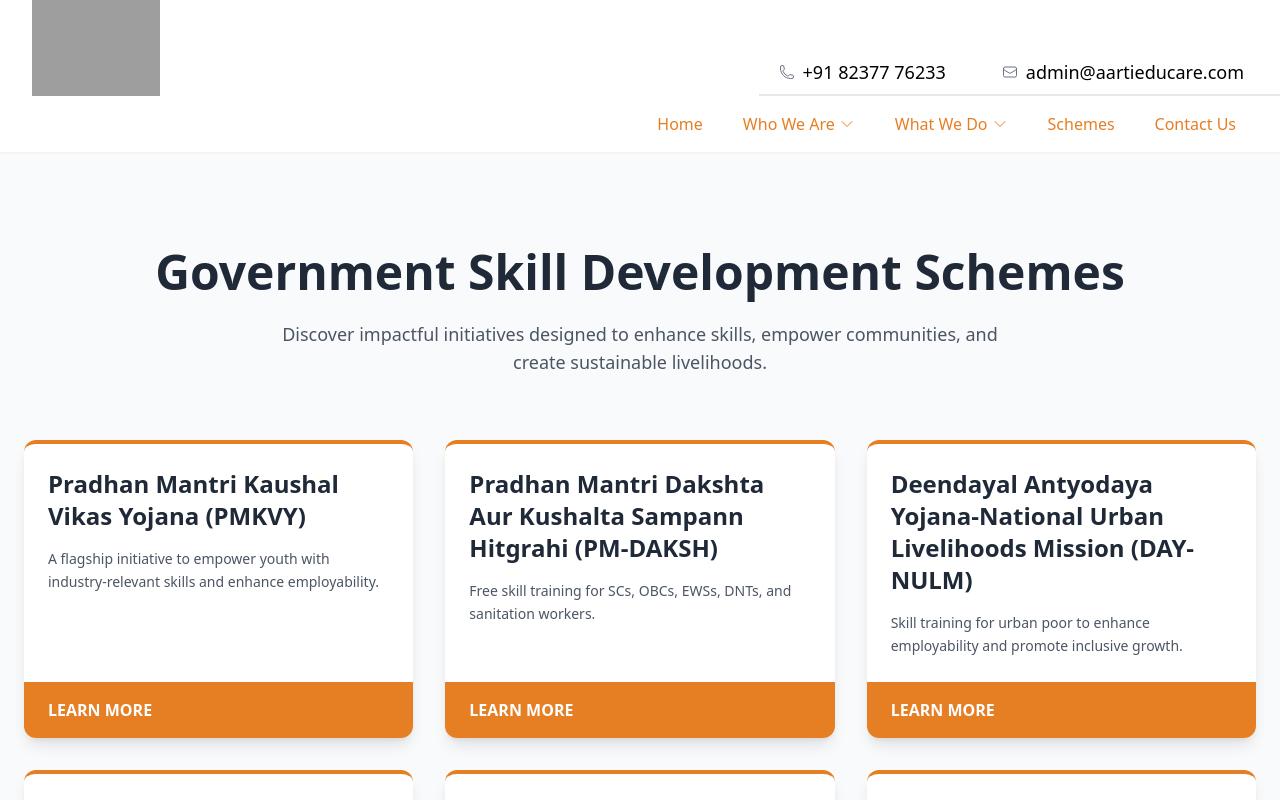
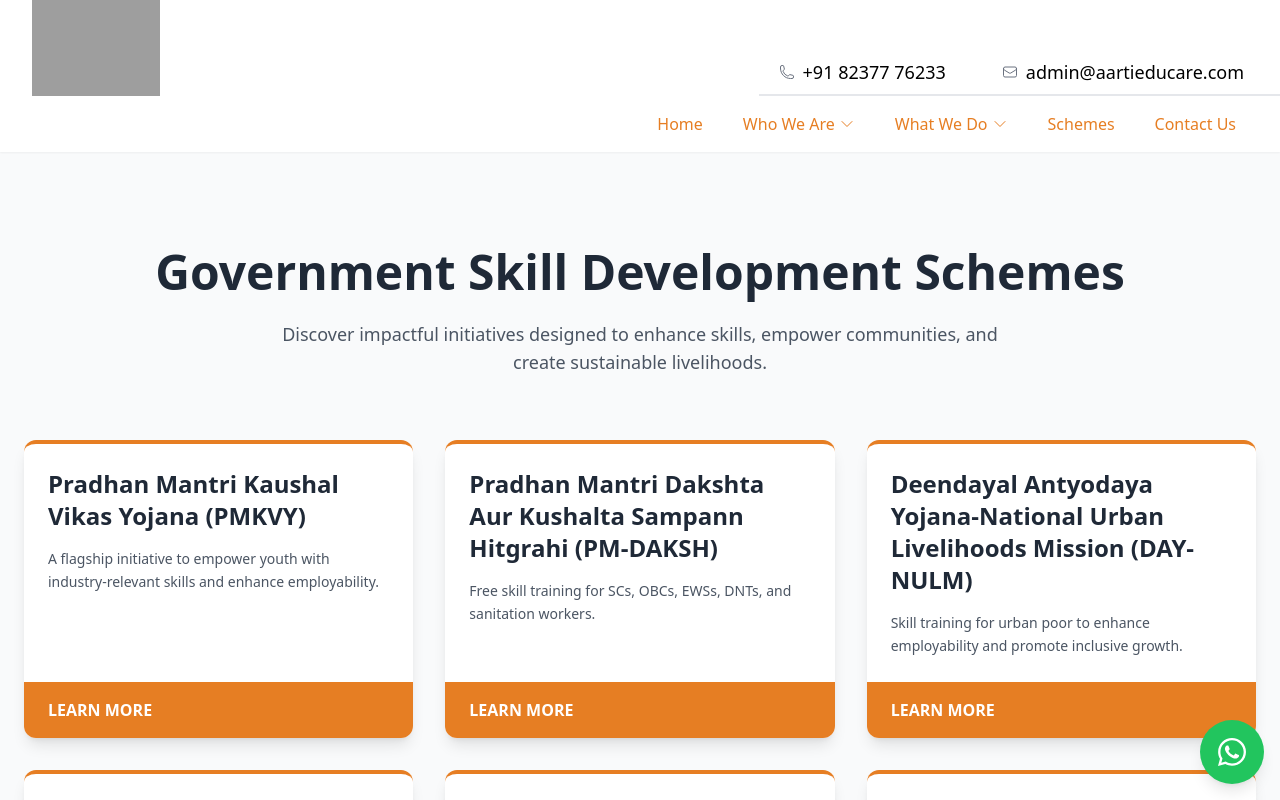
Before and after one commit to KrishnaPalde/AE-1424, a React (Vite) app: page /schemes in a window 1280 px wide. Shown: the top 800 px of the page. Built offline with nearby package versions, Linux system fonts and the light colour scheme; grey boxes are pictures that could not be loaded.

Commit message:
All Changes Done. Nav Change Pending. Whatsapp Button Added

```diff
--- a/src/components/AboutUsPage.jsx
+++ b/src/components/AboutUsPage.jsx
@@ -3,6 +3,7 @@ import  Footer  from "./Footer"
 import  Header  from "./Header"
 import  Nav  from "./Nav"
 import AboutUs from "./AboutUs"
+import WhatsAppButton from "./WhatsappButton"
 
 const AboutUsPage = () => {
     useEffect(() => {
@@ -13,6 +14,7 @@ const AboutUsPage = () => {
         <Header/>
         <Nav/>
         <AboutUs />
+        <WhatsAppButton/>
         <Footer />
         </>
     )
--- a/src/components/ContactUsPage.jsx
+++ b/src/components/ContactUsPage.jsx
@@ -3,6 +3,7 @@ import  Footer  from "./Footer"
 import  Header  from "./Header"
 import  Nav  from "./Nav"
 import ContactUs from "./ContactUs"
+import WhatsAppButton from "./WhatsappButton"
 
 const ContactUsPage = () => {
     useEffect(() => {
@@ -13,6 +14,7 @@ const ContactUsPage = () => {
             <Header/>
             <Nav/>
             <ContactUs/>
+            <WhatsAppButton/>
             <Footer />
         </>
     )
--- a/src/components/Courses.jsx
+++ b/src/components/Courses.jsx
@@ -6,6 +6,7 @@ import CoursesWeOffer from "./CoursesWeOffer"
 import CoursesCard from "./CoursesCard"
 
 import OurPartners from "./OurPartners"
+import WhatsAppButton from "./WhatsappButton"
 
 
 
@@ -21,6 +22,7 @@ const Courses = () => {
         <CoursesWeOffer/>
         <CoursesCard/>
         <OurPartners/>
+        <WhatsAppButton/>
         <Footer />
         </>
     )
--- a/src/components/LandingPage.jsx
+++ b/src/components/LandingPage.jsx
@@ -13,6 +13,7 @@ import EducareSections from "./EducareSections"
 import AffiliatedBy from "./AffiliatedBy"
 import GovernmentDepartments from "./GovernmentDepartments"
 import OurPartners from "./OurPartners"
+import WhatsAppButton from "./WhatsappButton"
 
 
 const LandingPage = () => {
@@ -46,6 +47,7 @@ const LandingPage = () => {
         {/* <Affiliations /> */}
         <OurPartners />
         {/* <Legacy /> */}
+        <WhatsAppButton/>
         <Footer />
         </>
     )
--- a/src/components/SchemeDetailsPage.jsx
+++ b/src/components/SchemeDetailsPage.jsx
@@ -5,6 +5,7 @@ import  Nav  from "./Nav"
 import AffiliatedBy from "./AffiliatedBy"
 import GovernmentDepartments from "./GovernmentDepartments"
 import SchemeDetails from "./schemeDetails"
+import WhatsAppButton from "./WhatsappButton"
 
 const SchemeDetailsPage = () => {
     useEffect(() => {
@@ -17,6 +18,7 @@ const SchemeDetailsPage = () => {
         <SchemeDetails/>
         <GovernmentDepartments/>
         <AffiliatedBy/>
+        <WhatsAppButton/>
         <Footer/>
         </>
     )
--- a/src/components/SchemesOverviewPage.jsx
+++ b/src/components/SchemesOverviewPage.jsx
@@ -5,6 +5,7 @@ import  Nav  from "./Nav"
 import AffiliatedBy from "./AffiliatedBy"
 import GovernmentDepartments from "./GovernmentDepartments"
 import SchemeOverview from "./schemeOverview"
+import WhatsAppButton from "./WhatsappButton"
 
 const SchemesOverviewPage = () => {
     useEffect(() => {
@@ -17,6 +18,7 @@ const SchemesOverviewPage = () => {
         <SchemeOverview/>
         <GovernmentDepartments/>
         <AffiliatedBy/>
+        <WhatsAppButton/>
         <Footer/>
         </>
     )
--- a/src/components/ServiceDetailsPage.jsx
+++ b/src/components/ServiceDetailsPage.jsx
@@ -5,6 +5,7 @@ import  Nav  from "./Nav"
 import AffiliatedBy from "./AffiliatedBy"
 import GovernmentDepartments from "./GovernmentDepartments"
 import ServiceDetails from "./ServiceDetails"
+import WhatsAppButton from "./WhatsappButton"
 
 const ServiceDetailsPage = () => {
     useEffect(() => {
@@ -17,6 +18,7 @@ const ServiceDetailsPage = () => {
         <ServiceDetails/>
         <AffiliatedBy/>
         <GovernmentDepartments/>
+        <WhatsAppButton/>
         <Footer/>
         </>
     )
--- a/src/components/ServiceOverviewPage.jsx
+++ b/src/components/ServiceOverviewPage.jsx
@@ -5,6 +5,7 @@ import  Nav  from "./Nav"
 import AffiliatedBy from "./AffiliatedBy"
 import OverviewSection from "./OverviewSection"
 import GovernmentDepartments from "./GovernmentDepartments"
+import WhatsAppButton from "./WhatsappButton"
 
 const ServiceOverviewPage = () => {
     useEffect(() => {
@@ -17,6 +18,7 @@ const ServiceOverviewPage = () => {
         <OverviewSection/>
         <AffiliatedBy/>
         <GovernmentDepartments/>
+        <WhatsAppButton/>
         <Footer/>
         </>
     )
--- a/src/components/TrainingCenters.jsx
+++ b/src/components/TrainingCenters.jsx
@@ -5,6 +5,7 @@ import  Nav  from "./Nav"
 import  TrainingPrograms  from "./TrainingPrograms"
 import { useLocation } from "react-router-dom"
 import OurPartners from "./OurPartners"
+import WhatsAppButton from "./WhatsappButton"
 
 const TrainingCenters = () => {
     const location = useLocation();
@@ -20,6 +21,7 @@ const TrainingCenters = () => {
         <Nav/>
         <TrainingPrograms/>
         <OurPartners/>
+        <WhatsAppButton/>
         <Footer />
         </>
     )
--- /dev/null
+++ b/src/components/WhatsappButton.jsx
@@ -0,0 +1,21 @@
+import React from 'react';
+import { FaWhatsapp } from 'react-icons/fa'; // Import WhatsApp icon from react-icons
+
+const WhatsAppButton = () => {
+
+  return (
+    <div className="fixed max-w-full bottom-4 right-4">
+      <a
+        href="https://wa.me/918237776233"
+        target="_blank"
+        rel="noopener noreferrer"
+        className="z-50 flex items-center justify-center w-16 h-16 text-white transition duration-300 bg-green-500 rounded-full shadow-lg hover:bg-green-600"
+        aria-label="Chat with us on WhatsApp"
+      >
+        <FaWhatsapp size={32} /> {/* Increased icon size */}
+      </a>
+    </div>
+  );
+};
+
+export default WhatsAppButton;
```
